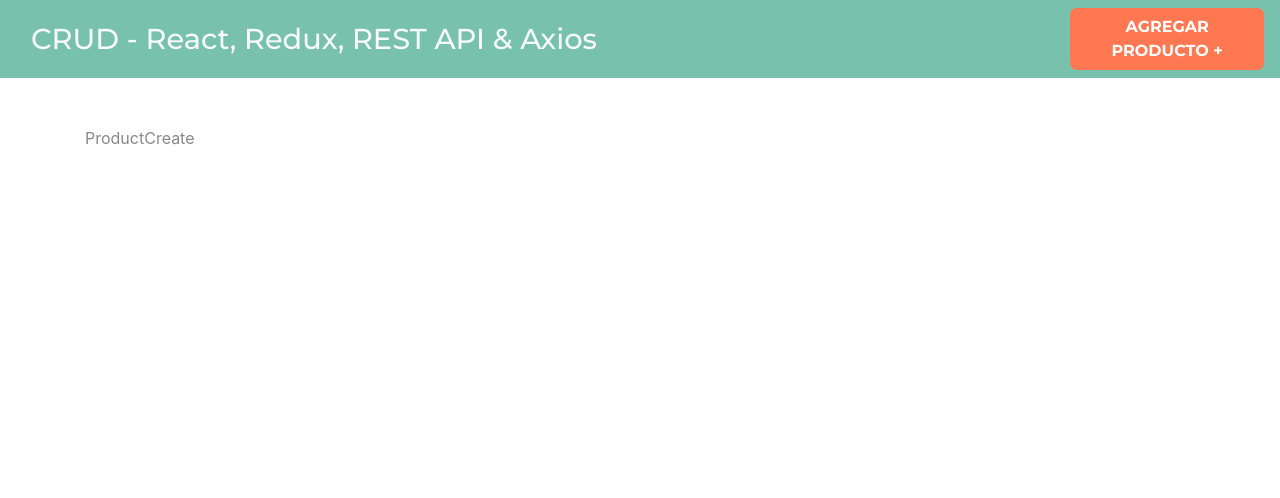
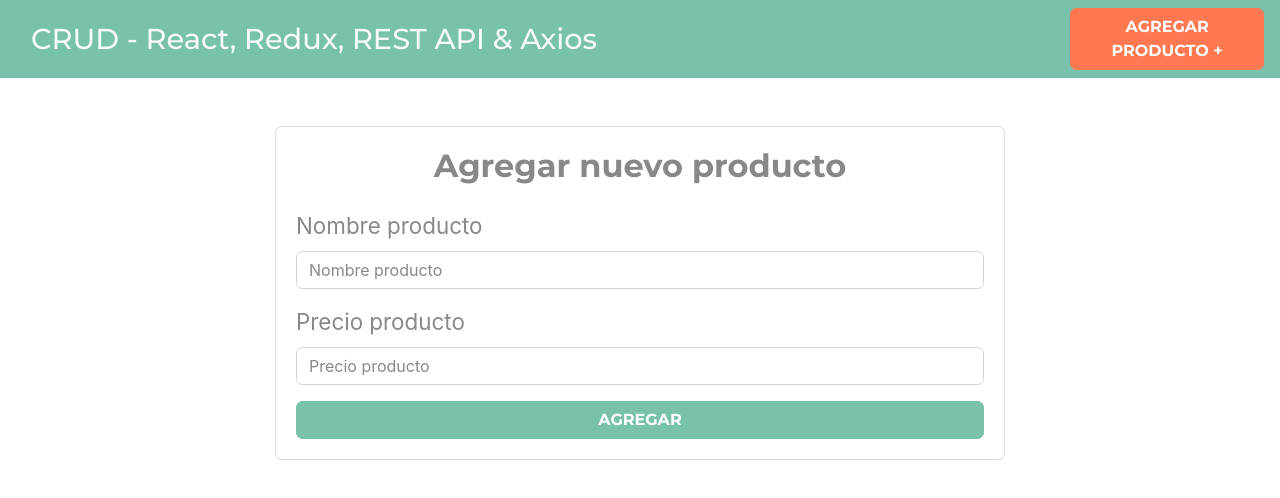
Before and after one commit to Julianrios84/react_redux_crud, a React (Create React App) app: page /product/create in a window 1280 px wide. Shown: the top 498 px of the page. Built offline with nearby package versions, Linux system fonts and the light colour scheme.

Commit message:
Creando el Formulario para Nuevos Productos~

```diff
--- a/src/components/ProductCreate.js
+++ b/src/components/ProductCreate.js
@@ -1,8 +1,43 @@
-
 const ProductCreate = () => {
   return (
-    <div>ProductCreate</div>
-  )
-}
+    <div className="row justify-content-center">
+      <div className="col-md-8">
+        <div className="card">
+          <div className="card-body">
+            <h2 className="text-center mb-4 font-weight-bold">
+              Agregar nuevo producto
+            </h2>
+            <form className="">
+              <div className="form-group">
+                <label htmlFor="">Nombre producto</label>
+                <input
+                  type="text"
+                  className="form-control"
+                  placeholder="Nombre producto"
+                  name="name"
+                />
+              </div>
+              <div className="form-group">
+                <label htmlFor="">Precio producto</label>
+                <input
+                  type="number"
+                  className="form-control"
+                  placeholder="Precio producto"
+                  name="price"
+                />
+              </div>
+              <button
+                type="submit"
+                className="btn btn-primary font-weight-bold text-uppercase d-block w-100"
+              >
+                Agregar
+              </button>
+            </form>
+          </div>
+        </div>
+      </div>
+    </div>
+  );
+};
 
-export default ProductCreate
+export default ProductCreate;
```
